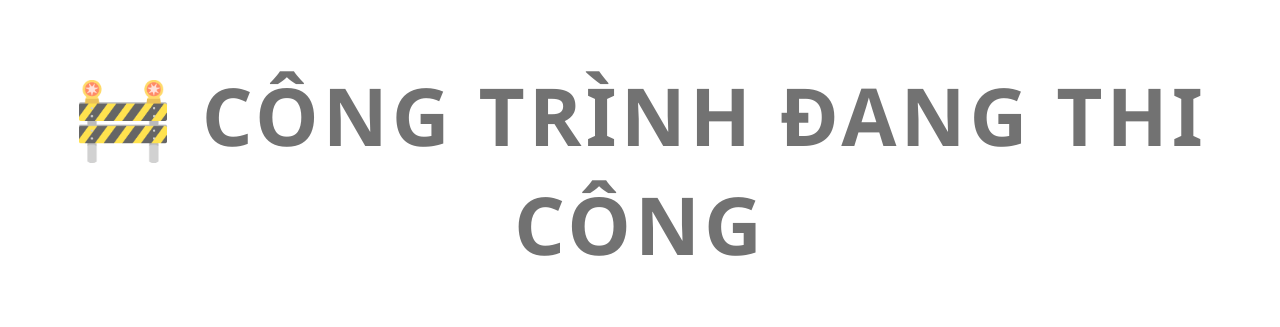
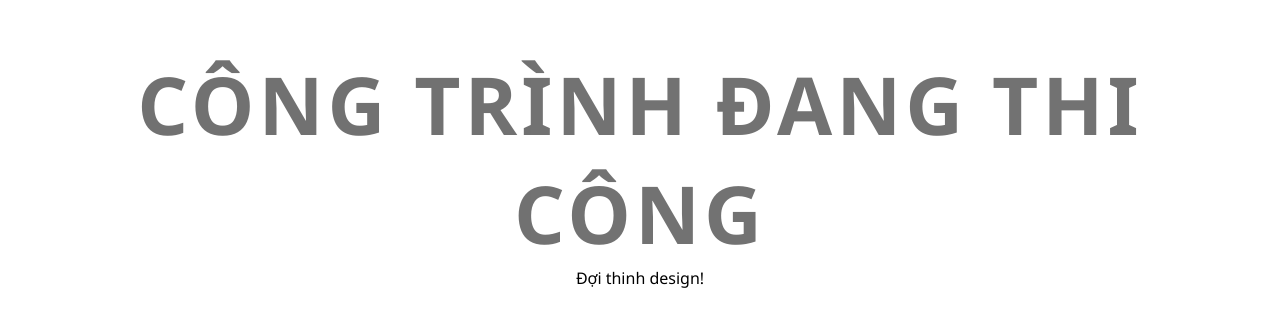
Before and after one commit to Minhnhat12dz/todo-app, a website: page public/index.html in a window 1280 px wide. Shown: the part 231-558 px from the top of the page. Drawn offline with Linux system fonts and the light colour scheme.

Commit message:
Update index.html

```diff
--- a/public/index.html
+++ b/public/index.html
@@ -54,7 +54,8 @@
 </head>
 <body>
     <div class="container">
-        <h1>🚧 CÔNG TRÌNH ĐANG THI CÔNG</h1>
+        <h1>CÔNG TRÌNH ĐANG THI CÔNG</h1>
+        <p class="sub-text">Đợi thinh design!</p>
     </div>
 </body>
 </html>
```
